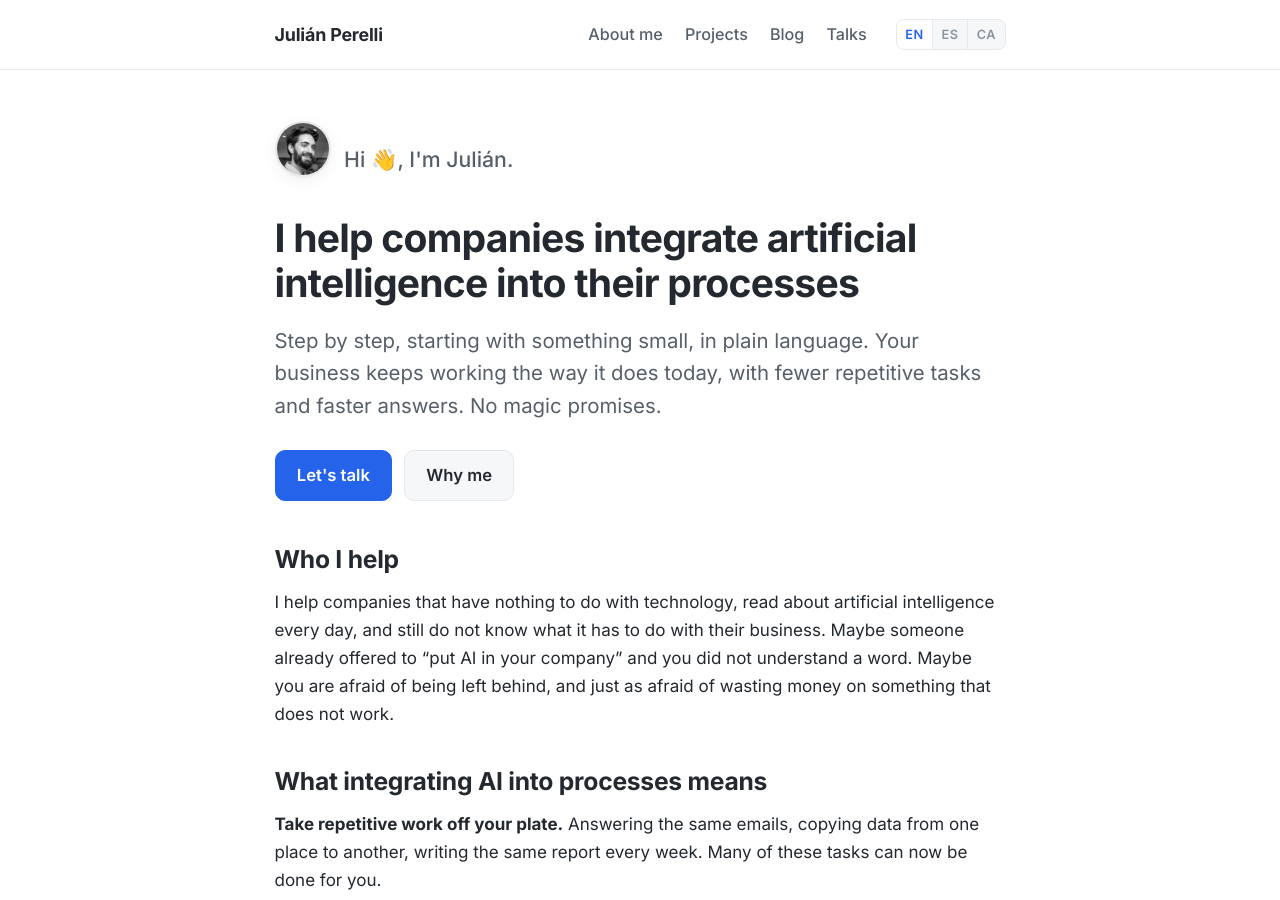
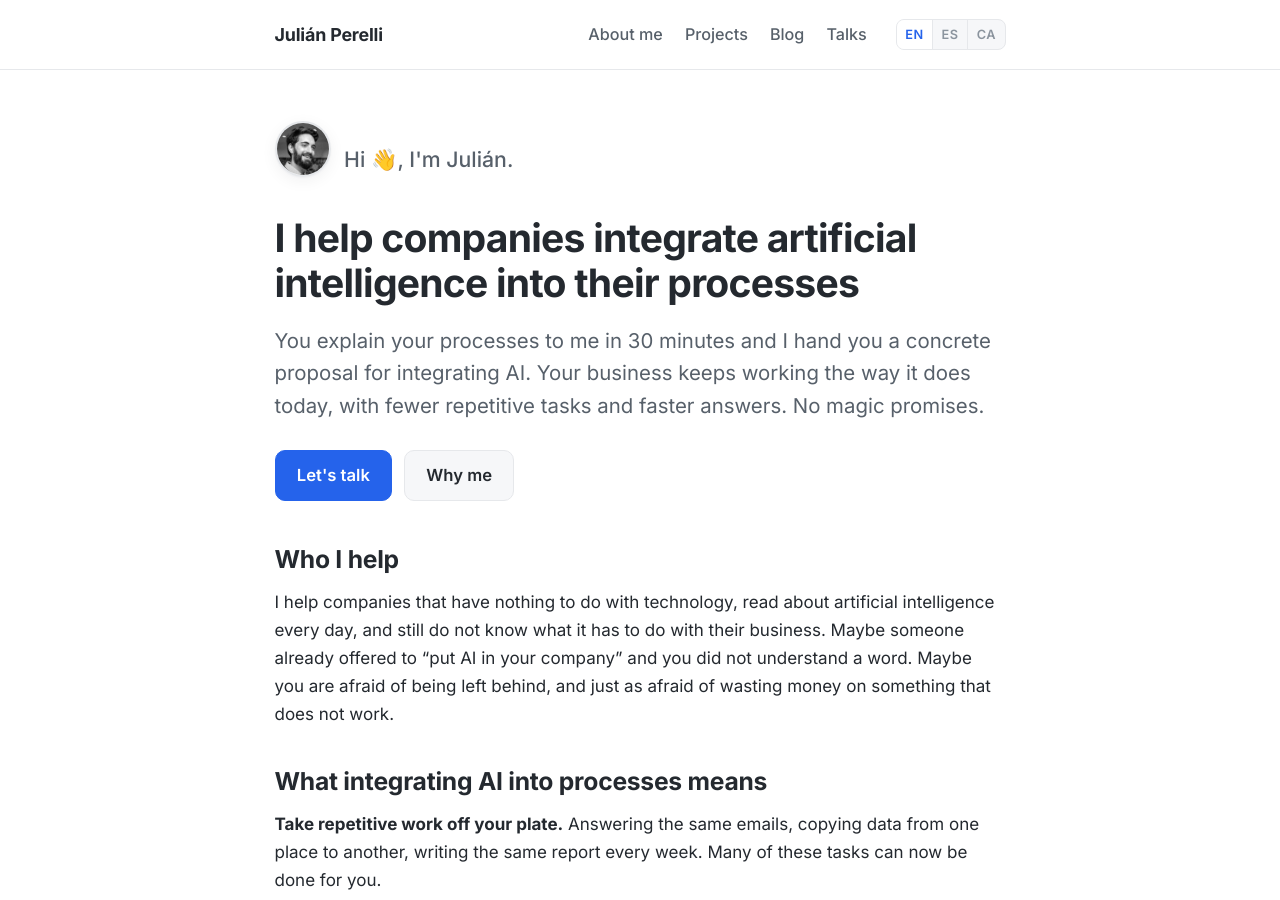
Before and after one commit to jperelli/jperelli.github.io, a Jekyll site: the page built from index.md, in a window 1280 px wide and 900 px high. Built offline with Jekyll 4.4.1, drawn with Linux system fonts in a browser that asks for light colours.

Commit message:
Home lead: 30-minute call, concrete AI integration proposal

```diff
--- a/index.md
+++ b/index.md
@@ -9,7 +9,7 @@ description: I help small and medium businesses start using artificial intellige
 <section class="hero">
   <p class="hero-greeting"><img class="hero-avatar" src="/public/img/julian.jpg" alt="" width="56" height="56"><span>Hi 👋, I'm Julián.</span></p>
   <h1>I help companies integrate artificial intelligence into their processes</h1>
-  <p class="hero-lead">Step by step, starting with something small, in plain language. Your business keeps working the way it does today, with fewer repetitive tasks and faster answers. No magic promises.</p>
+  <p class="hero-lead">You explain your processes to me in 30 minutes and I hand you a concrete proposal for integrating AI. Your business keeps working the way it does today, with fewer repetitive tasks and faster answers. No magic promises.</p>
   <p class="hero-actions">
     <a class="btn btn-primary" href="#contact">Let's talk</a>
     <a class="btn btn-ghost" href="#why-me">Why me</a>
```
Also changed, not shown: ca/index.md (+1 -1 lines), es/index.md (+1 -1 lines).
